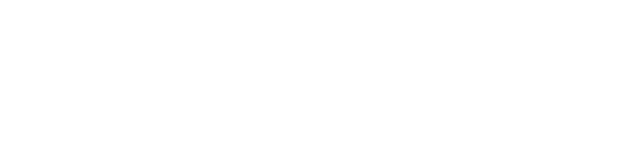
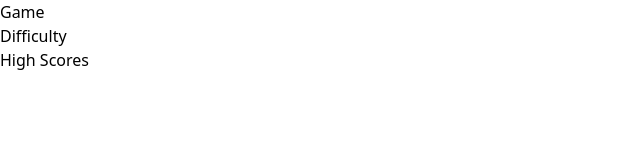
Before and after one commit to AMHBI/Quiz-App, a website: page src/index.html in a window 1280 px wide. Shown: the whole page, without its empty margins (0-640 px from the left). Drawn offline with Linux system fonts and the light colour scheme; files that its build step writes are made by us from their sources.

Commit message:
fix some bugs with folder structure and boilerplates

```diff
--- a/css/input.css
+++ b/css/input.css
@@ -0,0 +1,3 @@
+@tailwind base;
+@tailwind components;
+@tailwind utilities;
--- a/index.html
+++ b/src/index.html
@@ -6,12 +6,16 @@
         <meta http-equiv="X-UA-Compatible" content="IE=edge">
         <meta name="description" content="">
         <meta name="viewport" content="width=device-width, initial-scale=1">
-        <link rel="stylesheet" href="./css/main.css">
-        <link rel="icon" href="./assets/icons/fav.svg">
+        <link rel="stylesheet" href="../css/main.css">
+        <link rel="icon" href="../assets/icons/fav.svg">
         <title>Quiz App</title>
     </head>
     <body>
-
+        <ul>
+            <li class="" ><a href="./game.html">Game</a></li>
+            <li class="" ><a href="./dificullty.html">Difficulty</a></li>
+            <li class="" ><a href="./score.html">High Scores</a></li>
+        </ul>
         <script src=""></script>
     </body>
 </html>
--- a/tailwind.config.js
+++ b/tailwind.config.js
@@ -1,6 +1,6 @@
 /** @type {import('tailwindcss').Config} */
 module.exports = {
-  content: [],
+  content: ["./src/*.{html}","./js/*.{js}"],
   theme: {
     extend: {},
   },
```
Also changed, not shown: src/game.html (+2 -2 lines), src/score.html (+1 -1 lines), css/main.css (added).
